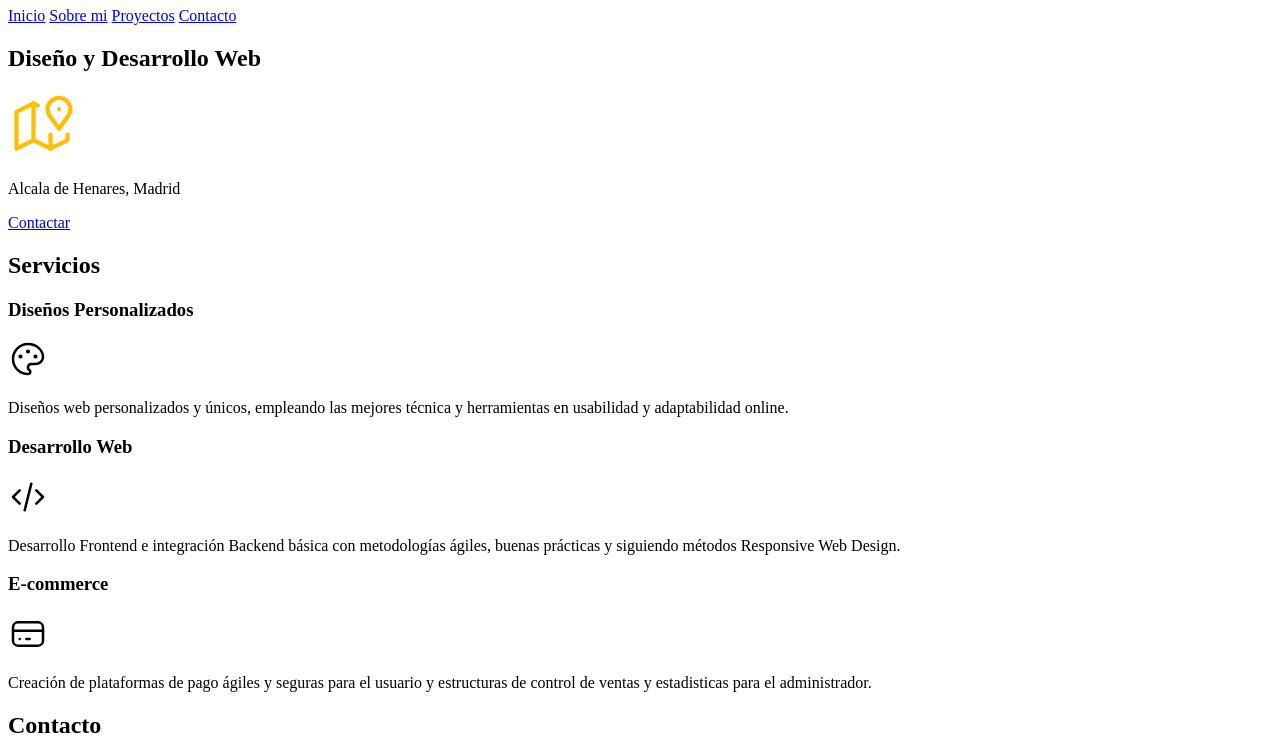
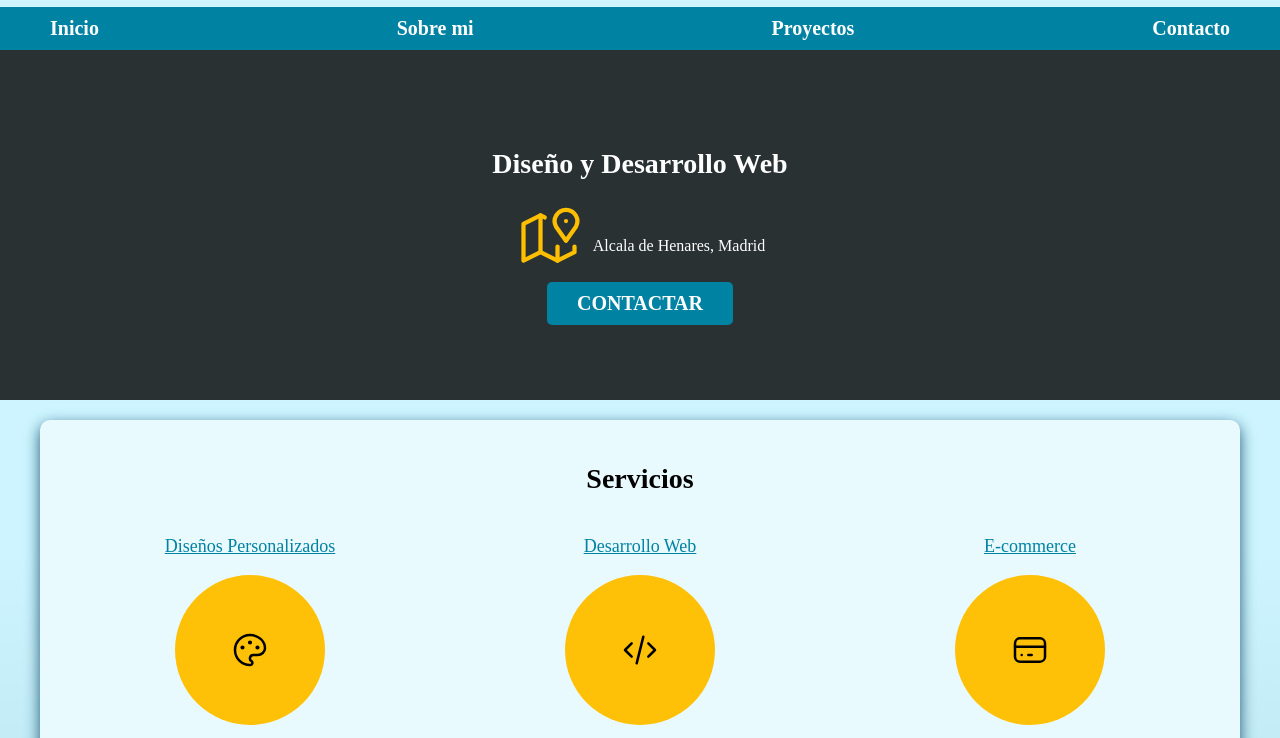
Before and after one commit to Silvia-quint/portfolio-web, a website built with Vite: page src/index.html in a window 1280 px wide. Shown: the part 73-811 px from the top of the page. Built offline with nearby package versions, Linux system fonts and the light colour scheme; files whose address does not match are found by name; a web font is replaced by a local one.

Commit message:
corrections index.css and index.html

```diff
--- a/src/index.html
+++ b/src/index.html
@@ -5,13 +5,13 @@
     <meta http-equiv="X-UA-Compatible" content="IE=edge">
     <meta name="viewport" content="width=device-width, initial-scale=1.0">
     <title>Silvia Quintero - Diseñadora Web Freelancer</title>
-    <link rel="preload" href="css/normalize.css" as="style">
-    <link rel="stylesheet" href="css/normalize.css">
+    <link rel="preload" href="normalize.css" as="style">
+    <link rel="stylesheet" href="normalize.css">
     <link rel="preconnect" href="https://fonts.googleapis.com">
     <link rel="preconnect" href="https://fonts.gstatic.com" crossorigin>
     <link href="https://fonts.googleapis.com/css2?family=Bona+Nova:ital,wght@0,400;0,700;1,400&display=swap" rel="stylesheet">
-    <link rel="preload" href="css/estilo-inicio.css" as="style">
-    <link rel="stylesheet" href="css/estilo-inicio.css">
+    <link rel="preload" href="index.css" as="style">
+    <link rel="stylesheet" href="index.css">
     <!-- <script class="alerta">
         alert("WEB EN CONSTRUCCION (Es posible que algunos enlaces y/o utilidades no funcionen correctamente. Disculpen las molestias. Gracias")
     </script> -->
```
Also changed, not shown: src/index.css (+26 -0 lines).
